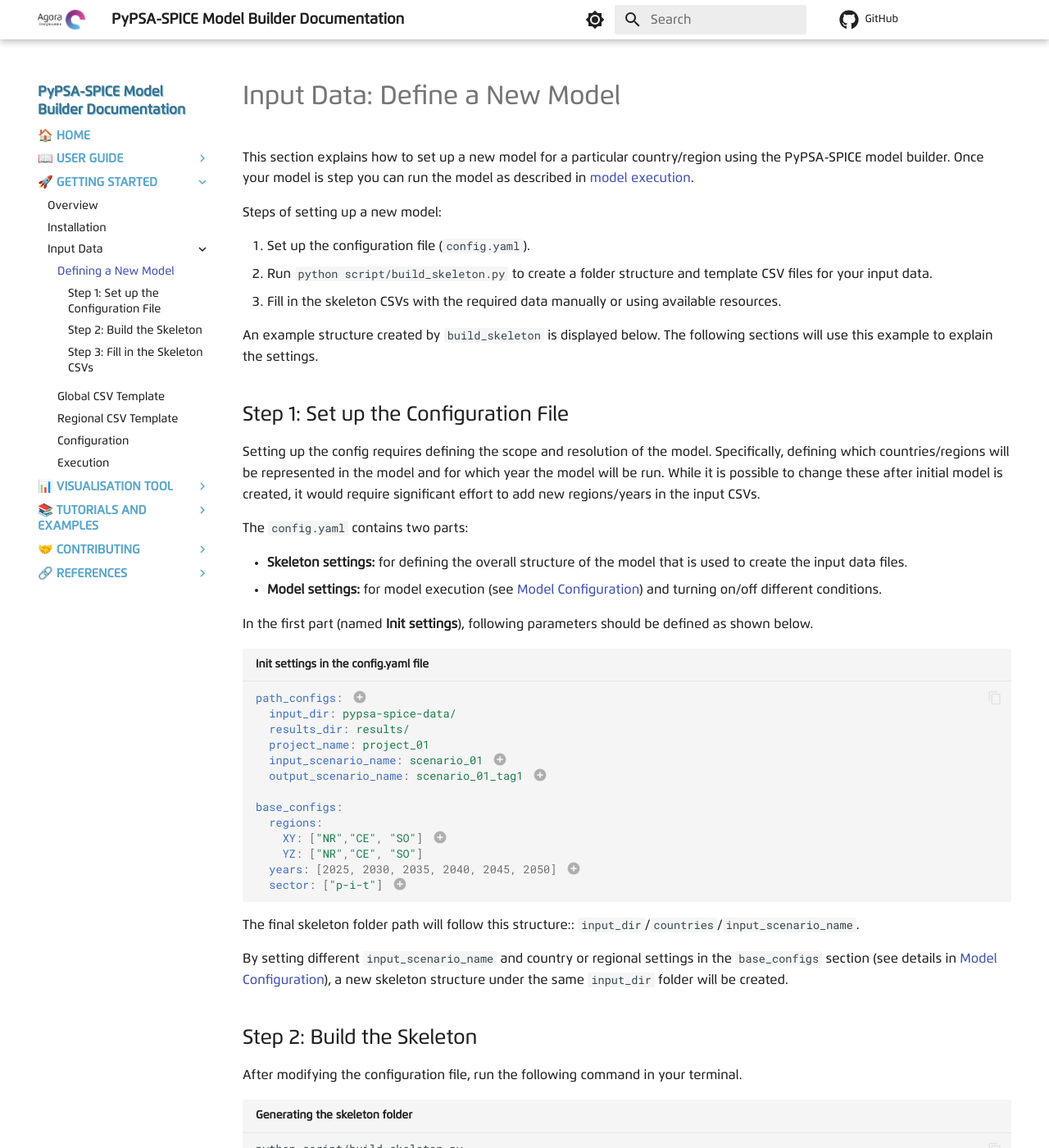
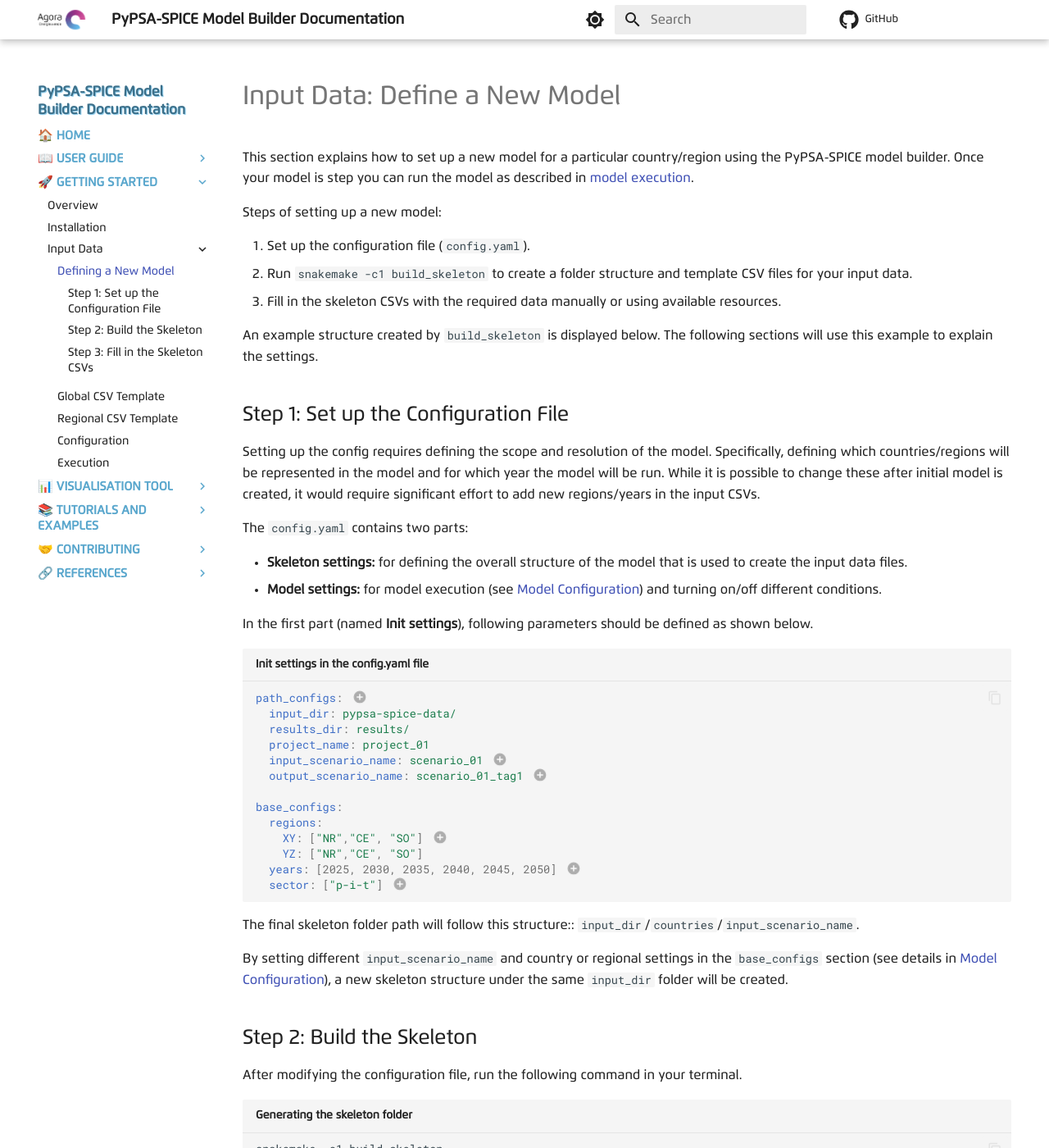
Before and after one commit to agoenergy/pypsa-spice, an MkDocs documentation site: the page built from docs/getting-started/input-data/new-model.md, in a window 1280 px wide and 1400 px high. Shown: the whole window at 82% size. Built offline with MkDocs 1.6.1 and Material for MkDocs 9.7.7, drawn with Linux system fonts in a browser that asks for light colours; some web fonts are replaced; comment, search, counter and statistics services are not loaded; some of the changed text lies outside the part shown.

Commit message:
add build_skeleton into snake rule

````diff
--- a/docs/getting-started/input-data/new-model.md
+++ b/docs/getting-started/input-data/new-model.md
@@ -11,7 +11,7 @@
 Steps of setting up a new model:
 
 1. Set up the configuration file (`config.yaml`).
-2. Run `python script/build_skeleton.py` to create a folder structure and template CSV files for your input data.
+2. Run `snakemake -c1 build_skeleton` to create a folder structure and template CSV files for your input data.
 3. Fill in the skeleton CSVs with the required data manually or using available resources.
 
 An example structure created by ``build_skeleton`` is displayed below. The following sections will use this example to explain the settings.
@@ -59,7 +59,7 @@
 After modifying the configuration file, run the following command in your terminal.
 
 ```bash title="Generating the skeleton folder"
-python script/build_skeleton.py
+snakemake -c1 build_skeleton
 ```
 
 This step creates your skeleton folder and files which can be feed with your data.
````
Also changed, not shown: docs/getting-started/input-data/model-builder-configuration.md (+1 -1 lines), 1 other file.
